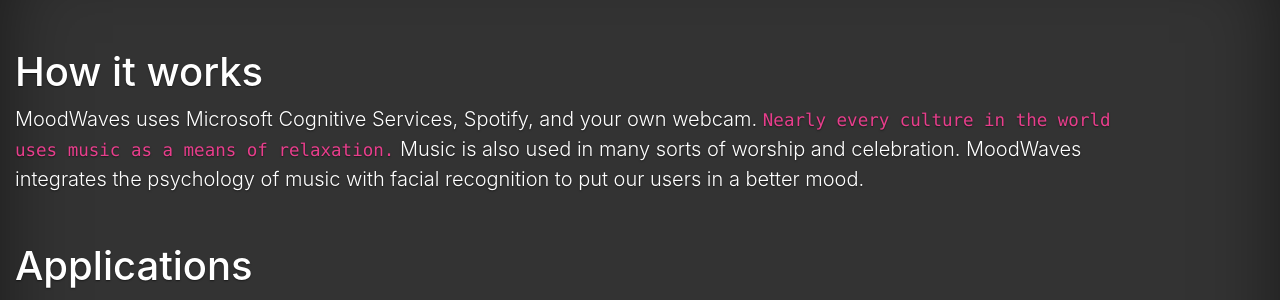
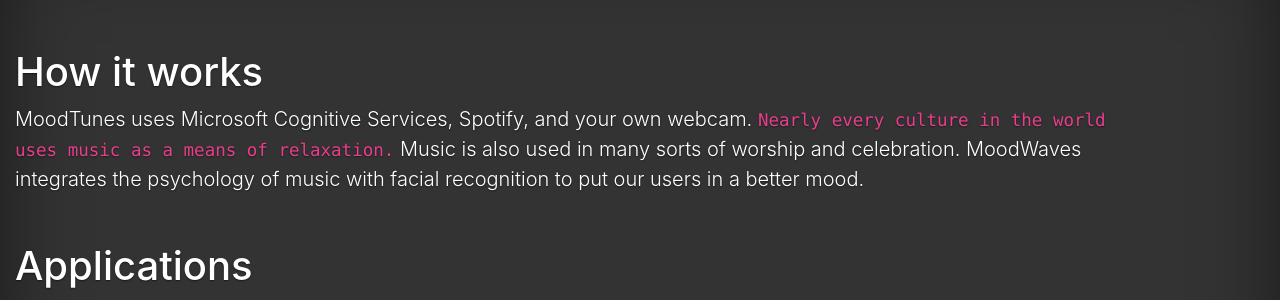
Before and after one commit to sigmachirality/MoodTunes, a Flask app: page /about in a window 1280 px wide. Shown: the part 52-352 px from the top of the page. Run offline with Flask 2, Linux system fonts and the light colour scheme; some libraries are stand-ins or nearby versions.

Commit message:
Change description typo

```diff
--- a/src/templates/about.html
+++ b/src/templates/about.html
@@ -50,7 +50,7 @@
 
         <div class="top-buffer">
             <h1 class="mt-5">How it works</h1>
-            <p class="lead"> MoodWaves uses Microsoft Cognitive Services, Spotify, and your own webcam. <code>Nearly every culture in the world uses music as a means of relaxation.</code> Music is also used in many sorts of worship and celebration. MoodWaves integrates the psychology of music with
+            <p class="lead"> MoodTunes uses Microsoft Cognitive Services, Spotify, and your own webcam. <code>Nearly every culture in the world uses music as a means of relaxation.</code> Music is also used in many sorts of worship and celebration. MoodWaves integrates the psychology of music with
                 facial recognition to put our users in a better mood.</div>
         <div>
             <h1 class="mt-5">Applications</h1>
```
